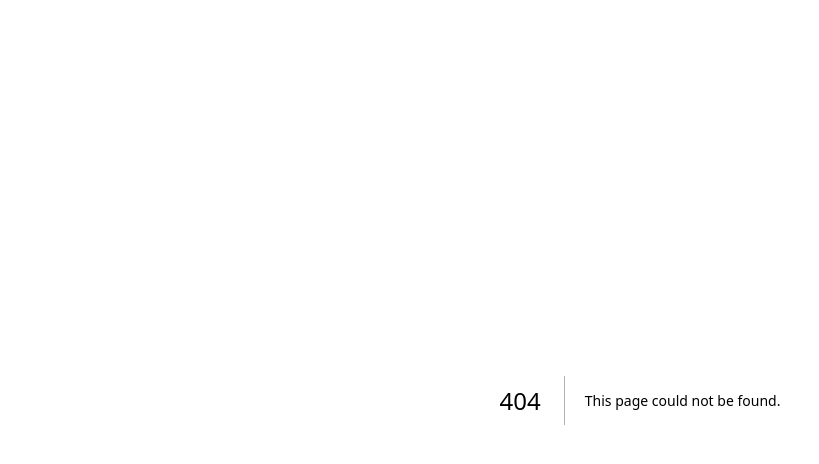
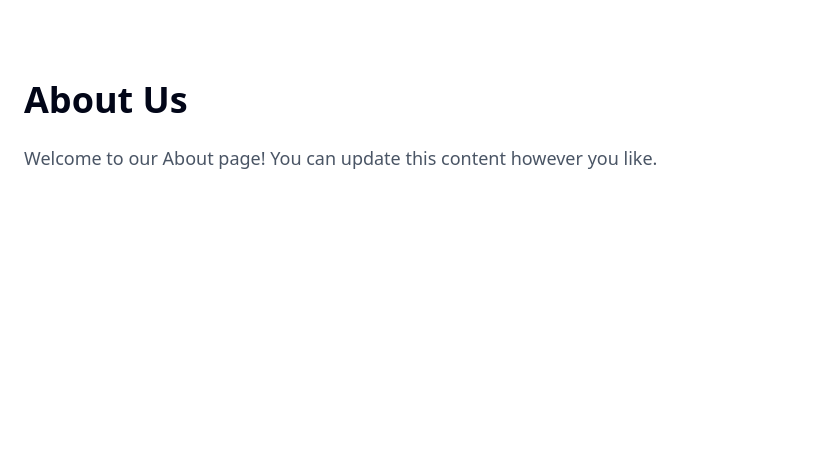
Before and after one commit to ResourceIQ/Landing, a Next.js app: page /about in a window 1280 px wide. Before the commit this address had no page. Shown: the top 464 px of the page, without its empty margins (0-819 px from the left). Built offline with nearby package versions, Linux system fonts and the light colour scheme.

Commit message:
add about page

```diff
--- /dev/null
+++ b/app/about/page.tsx
@@ -0,0 +1,10 @@
+export default function AboutPage() {
+  return (
+    <main className="min-h-screen px-6 py-20">
+      <h1 className="text-4xl font-bold mb-6">About Us</h1>
+      <p className="text-lg text-gray-600">
+        Welcome to our About page! You can update this content however you like.
+      </p>
+    </main>
+  );
+}
--- a/components/header.tsx
+++ b/components/header.tsx
@@ -6,11 +6,12 @@ import { Button } from '@/components/ui/button'
 import React from 'react'
 import { ModeToggle } from './ui/mode-toggle'
 
+
 const menuItems = [
     { name: 'Features', href: '#link' },
     { name: 'Solution', href: '#link' },
     { name: 'Pricing', href: '#link' },
-    { name: 'About', href: '#link' },
+    { name: 'About', href:'/about' },
 ]
 
 export const HeroHeader = () => {
--- a/package.json
+++ b/package.json
@@ -24,6 +24,7 @@
     "next-themes": "^0.4.6",
     "react": "^19.2.0",
     "react-dom": "^19.2.0",
+    "react-router-dom": "^7.9.6",
     "react-use-measure": "^2.1.7",
     "tailwind-merge": "^3.4.0",
     "three": "^0.181.1"
```
Also changed, not shown: 1 other file (tests, documents, lock files or other folders).
